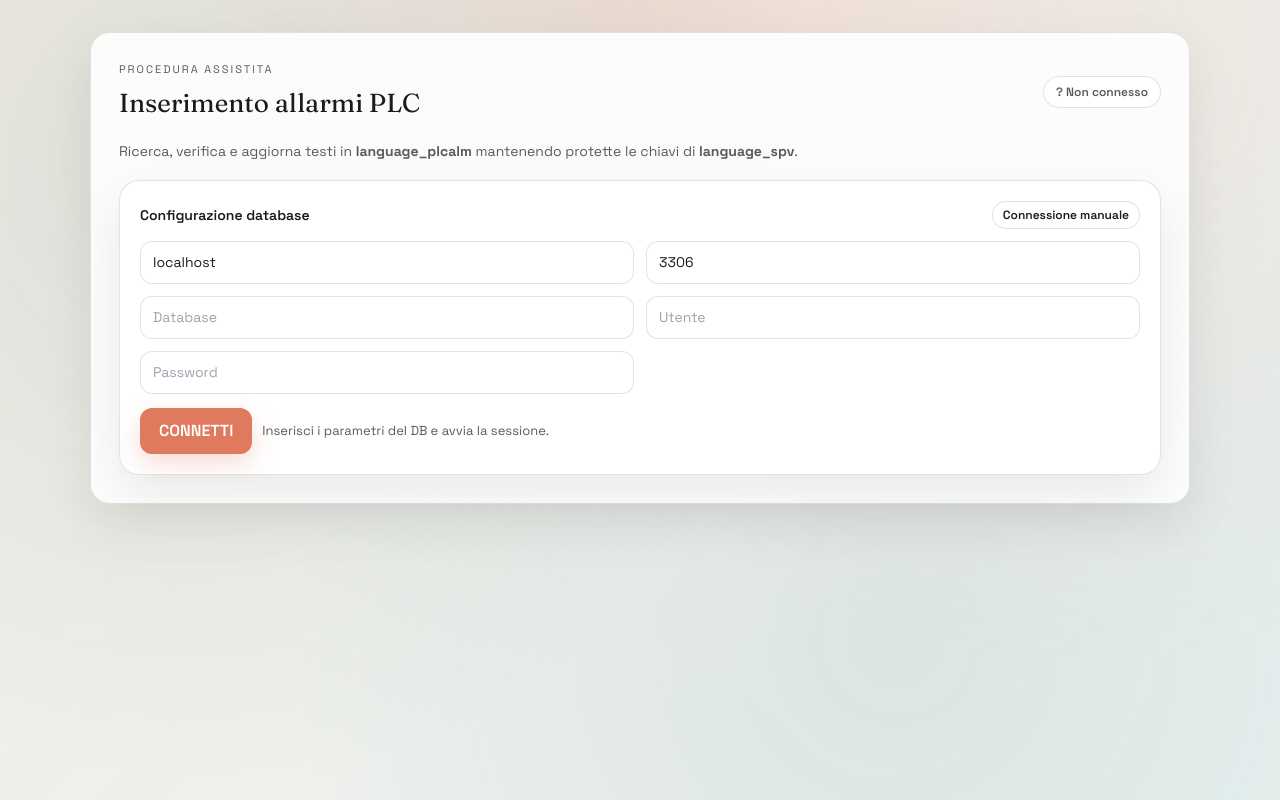
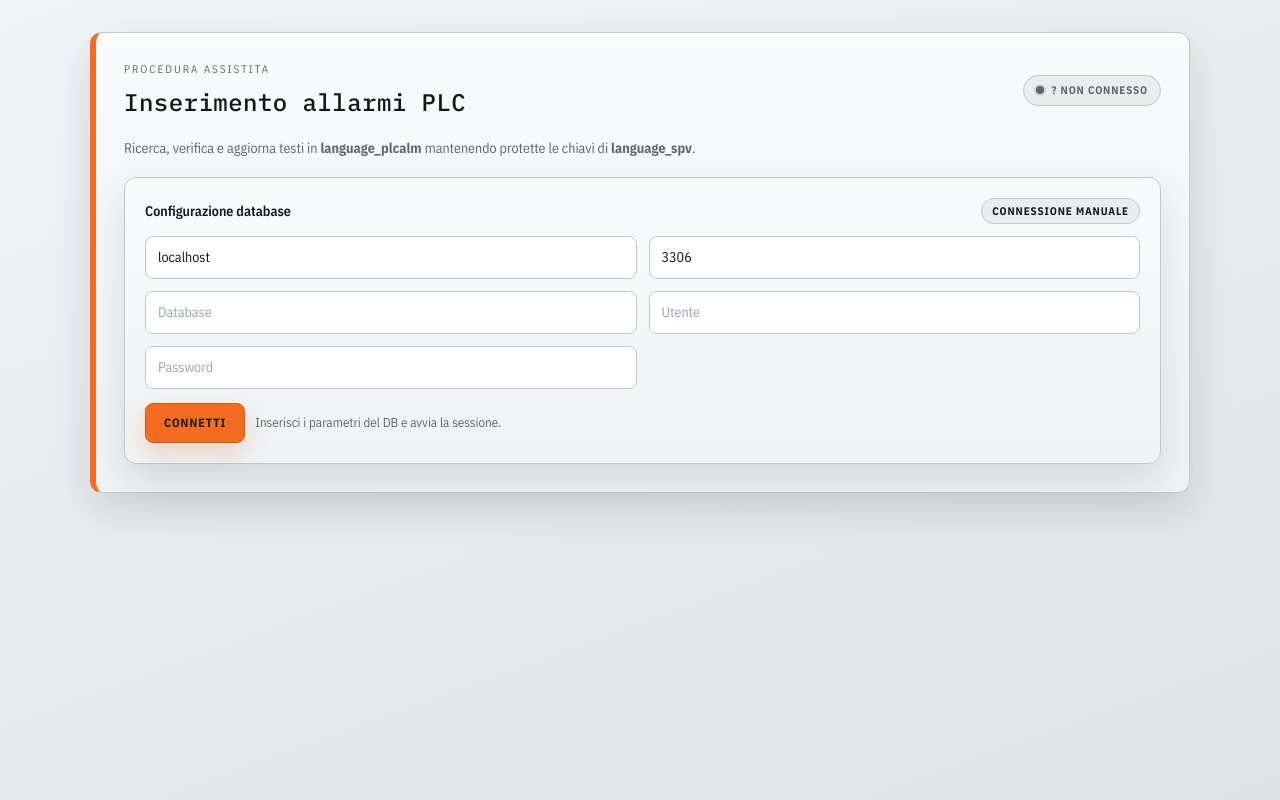
Before and after one commit to marc04AM/DbOps, a plain HTML site: page frontend/index.html in a window 1280 px wide. Drawn offline with nearby package versions, Linux system fonts and the light colour scheme.

Commit message:
refactor: update styles and fonts in index.html for improved UI

```diff
--- a/frontend/index.html
+++ b/frontend/index.html
@@ -6,24 +6,25 @@
     <title>PLC Alarm Manager</title>
     <link rel="preconnect" href="https://fonts.googleapis.com">
     <link rel="preconnect" href="https://fonts.gstatic.com" crossorigin>
-    <link href="https://fonts.googleapis.com/css2?family=Fraunces:opsz,wght@9..144,600;700&family=Space+Grotesk:wght@400;500;600;700&display=swap" rel="stylesheet">
+    <link href="https://fonts.googleapis.com/css2?family=IBM+Plex+Sans+Condensed:wght@400;500;600;700&family=IBM+Plex+Mono:wght@500;600;700&display=swap" rel="stylesheet">
     <script crossorigin src="https://unpkg.com/react@18/umd/react.production.min.js"></script>
     <script crossorigin src="https://unpkg.com/react-dom@18/umd/react-dom.production.min.js"></script>
     <script src="https://unpkg.com/@babel/standalone/babel.min.js"></script>
     <script src="https://cdn.tailwindcss.com"></script>
-    <style>
+        <style>
         :root {
-            --bg-1: #f6efe7;
-            --bg-2: #e7f1f0;
-            --ink: #1b1b1b;
-            --muted: #5b5b5b;
-            --accent: #e07a5f;
-            --accent-2: #3d6b6b;
-            --card: rgba(255, 255, 255, 0.88);
-            --stroke: rgba(30, 30, 30, 0.12);
-            --success: #2b8a5c;
-            --danger: #c04545;
-            --shadow: 0 20px 50px rgba(15, 15, 15, 0.08);
+            --bg-1: #f1f3f5;
+            --bg-2: #dfe3e6;
+            --ink: #121619;
+            --muted: #5a6770;
+            --accent: #f36c21;
+            --accent-2: #7a8791;
+            --card: #f7f9fb;
+            --panel: #e9edf0;
+            --stroke: #c1c8ce;
+            --success: #2f8f5b;
+            --danger: #b13f3f;
+            --shadow: 0 16px 40px rgba(18, 22, 25, 0.12);
         }
 
         * {
@@ -33,10 +34,14 @@
         body {
             margin: 0;
             min-height: 100vh;
-            font-family: "Space Grotesk", "Segoe UI", sans-serif;
+            font-family: "IBM Plex Sans Condensed", "Segoe UI", sans-serif;
             color: var(--ink);
-            background: radial-gradient(circle at top, rgba(224, 122, 95, 0.15), transparent 45%),
-                linear-gradient(140deg, var(--bg-1), var(--bg-2));
+            background-color: var(--bg-1);
+            background-image:
+                linear-gradient(160deg, var(--bg-1), var(--bg-2)),
+                repeating-linear-gradient(0deg, rgba(18, 22, 25, 0.05) 0, rgba(18, 22, 25, 0.05) 1px, transparent 1px, transparent 24px),
+                repeating-linear-gradient(90deg, rgba(18, 22, 25, 0.05) 0, rgba(18, 22, 25, 0.05) 1px, transparent 1px, transparent 24px);
+            background-attachment: fixed;
         }
 
         .page {
@@ -48,10 +53,10 @@
         .bg-orbs {
             position: absolute;
             inset: 0;
-            background: radial-gradient(circle at 15% 20%, rgba(61, 107, 107, 0.18), transparent 50%),
-                radial-gradient(circle at 85% 10%, rgba(224, 122, 95, 0.12), transparent 45%),
-                radial-gradient(circle at 70% 80%, rgba(61, 107, 107, 0.12), transparent 55%);
-            opacity: 0.7;
+            background:
+                linear-gradient(120deg, rgba(243, 108, 33, 0.18), transparent 45%),\n                linear-gradient(320deg, rgba(90, 103, 112, 0.18), transparent 45%),
+                repeating-linear-gradient(135deg, rgba(90, 103, 112, 0.12) 0, rgba(90, 103, 112, 0.12) 2px, transparent 2px, transparent 14px);
+            opacity: 0.5;
             pointer-events: none;
         }
 
@@ -65,11 +70,10 @@
         }
 
         .card {
-            background: var(--card);
+            background: linear-gradient(180deg, #f9fbfd, #eef3f6);
             border: 1px solid var(--stroke);
-            border-radius: 20px;
+            border-radius: 12px;
             box-shadow: var(--shadow);
-            backdrop-filter: blur(12px);
         }
 
         .hero {
@@ -77,6 +81,7 @@
             display: flex;
             flex-direction: column;
             gap: 18px;
+            border-left: 6px solid var(--accent);
         }
 
         .hero-header {
@@ -96,8 +101,9 @@
         }
 
         .title {
-            font-family: "Fraunces", serif;
-            font-size: 26px;
+            font-family: "IBM Plex Mono", "Segoe UI", monospace;
+            font-size: 24px;
+            letter-spacing: 0.02em;
             margin: 6px 0 0;
         }
 
@@ -113,10 +119,21 @@
             gap: 8px;
             padding: 6px 12px;
             border-radius: 999px;
-            font-size: 12px;
-            font-weight: 600;
+            font-size: 11px;
+            font-weight: 700;
+            letter-spacing: 0.08em;
+            text-transform: uppercase;
             border: 1px solid var(--stroke);
-            background: #fff;
+            background: var(--panel);
+        }
+
+        .status-pill::before {
+            content: "";
+            width: 8px;
+            height: 8px;
+            border-radius: 50%;
+            background: currentColor;
+            box-shadow: 0 0 0 2px rgba(18, 22, 25, 0.12);
         }
 
         .status-pill.ok {
@@ -143,22 +160,26 @@
         .input {
             width: 100%;
             padding: 10px 12px;
-            border-radius: 12px;
+            border-radius: 8px;
             border: 1px solid var(--stroke);
             background: #fff;
             font-family: inherit;
             font-size: 14px;
+            box-shadow: inset 0 0 0 1px rgba(255, 255, 255, 0.6);
         }
 
         .input:focus {
-            outline: 2px solid rgba(224, 122, 95, 0.25);
+            outline: 2px solid rgba(243, 108, 33, 0.35);
             border-color: var(--accent);
         }
 
         .btn {
             padding: 10px 18px;
-            border-radius: 12px;
-            font-weight: 600;
+            border-radius: 8px;
+            font-weight: 700;
+            letter-spacing: 0.08em;
+            text-transform: uppercase;
+            font-size: 12px;
             border: 1px solid transparent;
             cursor: pointer;
             transition: transform 0.15s ease, box-shadow 0.15s ease, background 0.15s ease;
@@ -172,8 +193,9 @@
 
         .btn-primary {
             background: var(--accent);
-            color: #fff;
-            box-shadow: 0 10px 24px rgba(224, 122, 95, 0.25);
+            color: #1b1b1b;
+            border-color: #d65a1c;
+            box-shadow: 0 10px 24px rgba(243, 108, 33, 0.25);
         }
 
         .btn-primary:hover {
@@ -187,9 +209,10 @@
         }
 
         .btn-success {
-            background: var(--accent-2);
+            background: var(--accent);
             color: #fff;
-            box-shadow: 0 10px 24px rgba(61, 107, 107, 0.22);
+            border-color: #d65a1c;
+            box-shadow: 0 10px 24px rgba(243, 108, 33, 0.25);
         }
 
         .section-card {
@@ -204,12 +227,14 @@
         }
 
         .badge {
-            background: #fff;
+            background: var(--panel);
             border: 1px solid var(--stroke);
             border-radius: 999px;
             padding: 4px 10px;
-            font-size: 12px;
-            font-weight: 600;
+            font-size: 11px;
+            font-weight: 700;
+            letter-spacing: 0.08em;
+            text-transform: uppercase;
         }
 
         .table-wrap {
@@ -226,13 +251,20 @@
         .table th {
             text-align: left;
             padding: 10px;
-            background: #f4f1ed;
+            background: #e7edf2;
             border-bottom: 1px solid var(--stroke);
+            text-transform: uppercase;
+            letter-spacing: 0.08em;
+            font-size: 11px;
         }
 
         .table td {
             padding: 10px;
             border-bottom: 1px solid var(--stroke);
+        }
+
+        .table tbody tr:nth-child(even) {
+            background: #f4f7fa;
         }
 
         .table tr:last-child td {
@@ -257,8 +289,9 @@
             top: 24px;
             right: 24px;
             padding: 14px 18px;
-            border-radius: 14px;
+            border-radius: 10px;
             color: #fff;
+            border: 1px solid rgba(0, 0, 0, 0.2);
             box-shadow: var(--shadow);
             z-index: 50;
         }
```
